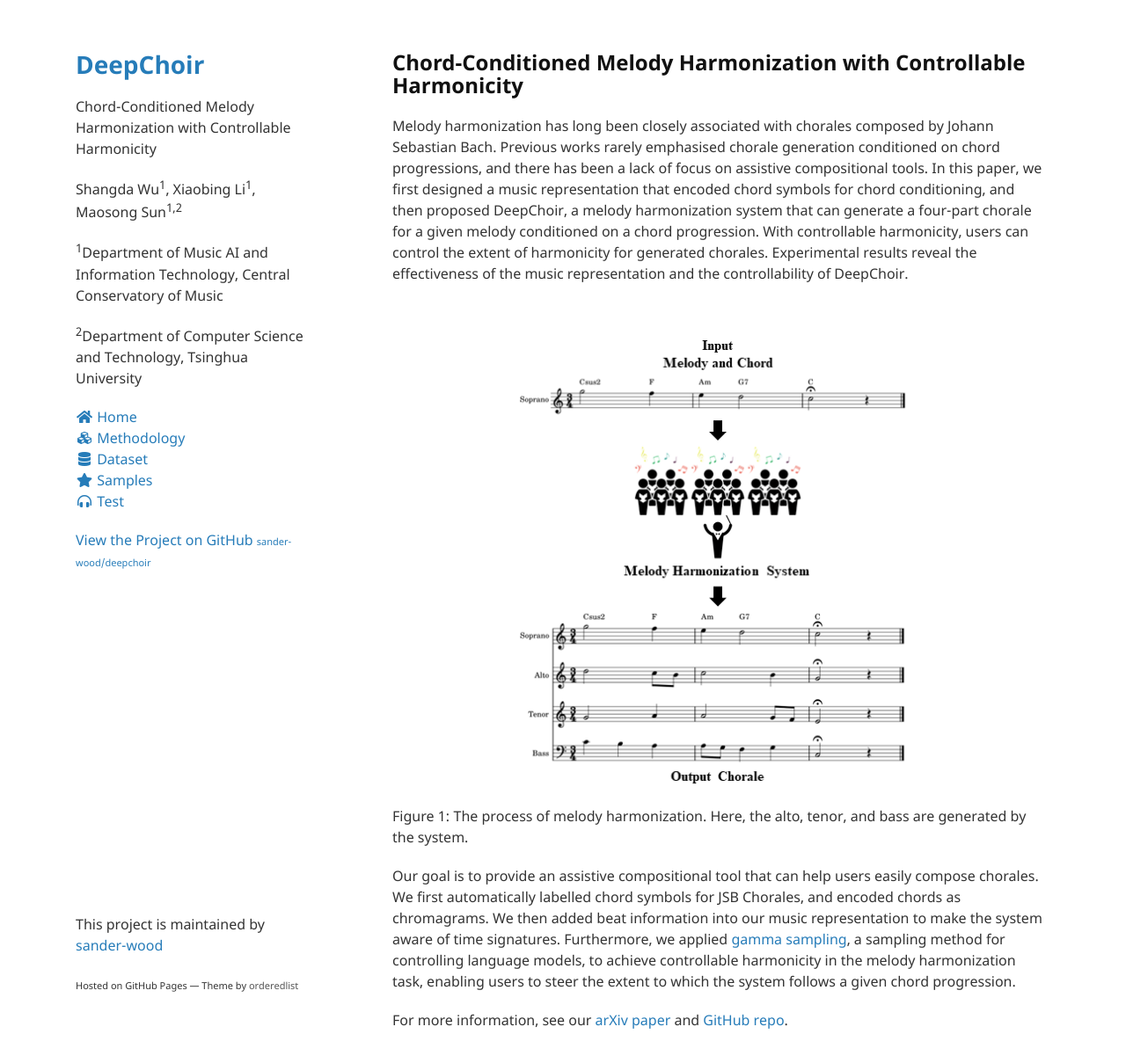
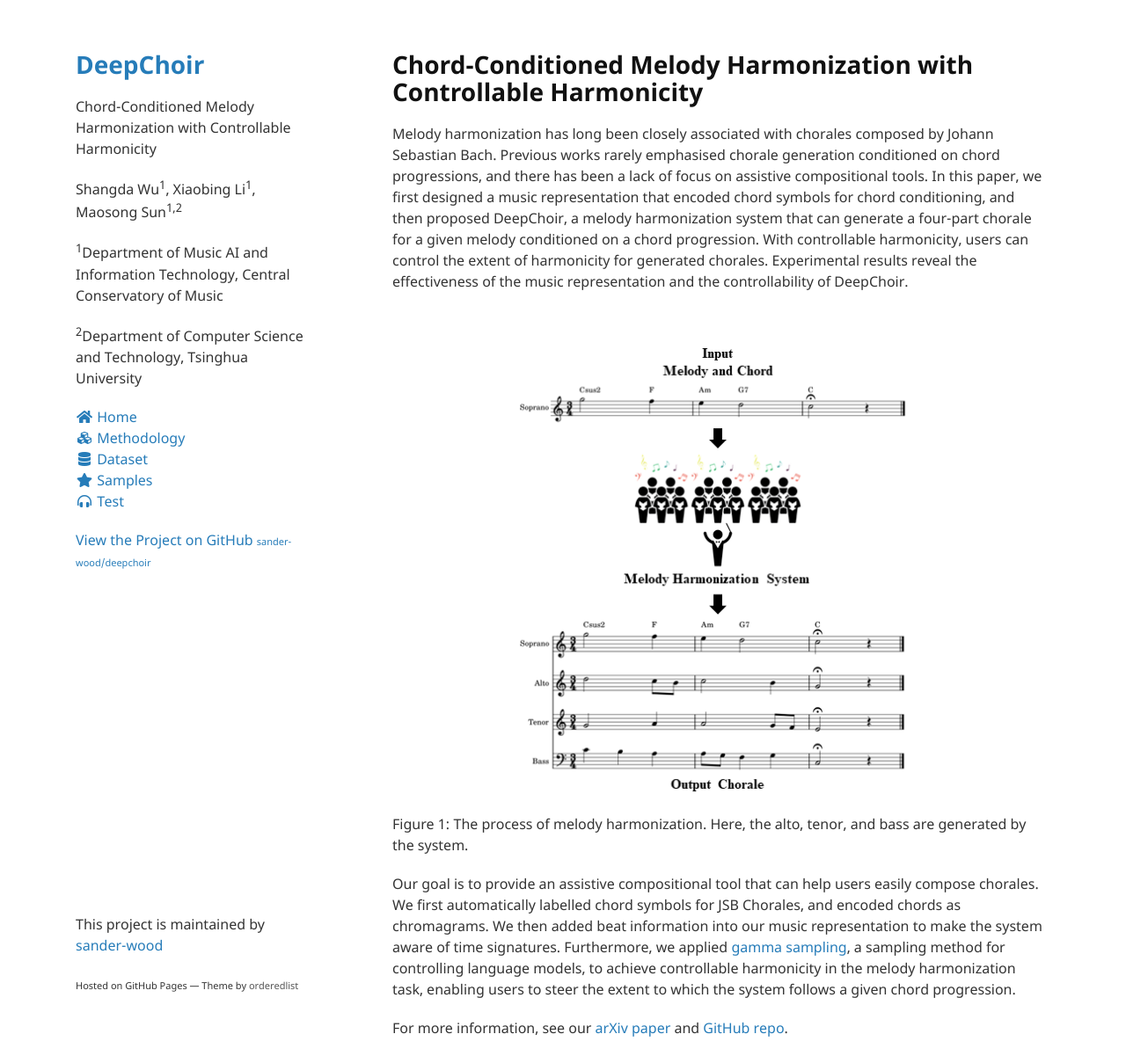
Before and after one commit to sander-wood/deepchoir, a Jekyll site: the page built from index.md, in a window 1280 px wide and 1201 px high. Shown: the whole window at 88% size. Built offline with Jekyll 4.4.1, drawn with Linux system fonts in a browser that asks for light colours; nearby versions of some CDN libraries.

```diff
--- a/index.md
+++ b/index.md
@@ -13,7 +13,7 @@ title: Home
     });
 </script>
 
-## Chord-Conditioned Melody Harmonization with Controllable Harmonicity
+# Chord-Conditioned Melody Harmonization with Controllable Harmonicity
 
 Melody harmonization has long been closely associated with chorales composed by Johann Sebastian Bach. Previous works rarely emphasised chorale generation conditioned on chord progressions, and there has been a lack of focus on assistive compositional tools. In this paper, we first designed a music representation that encoded chord symbols for chord conditioning, and then proposed DeepChoir, a melody harmonization system that can generate a four-part chorale for a given melody conditioned on a chord progression. With controllable harmonicity, users can control the extent of harmonicity for generated chorales. Experimental results reveal the effectiveness of the music representation and the controllability of DeepChoir.
 
```
